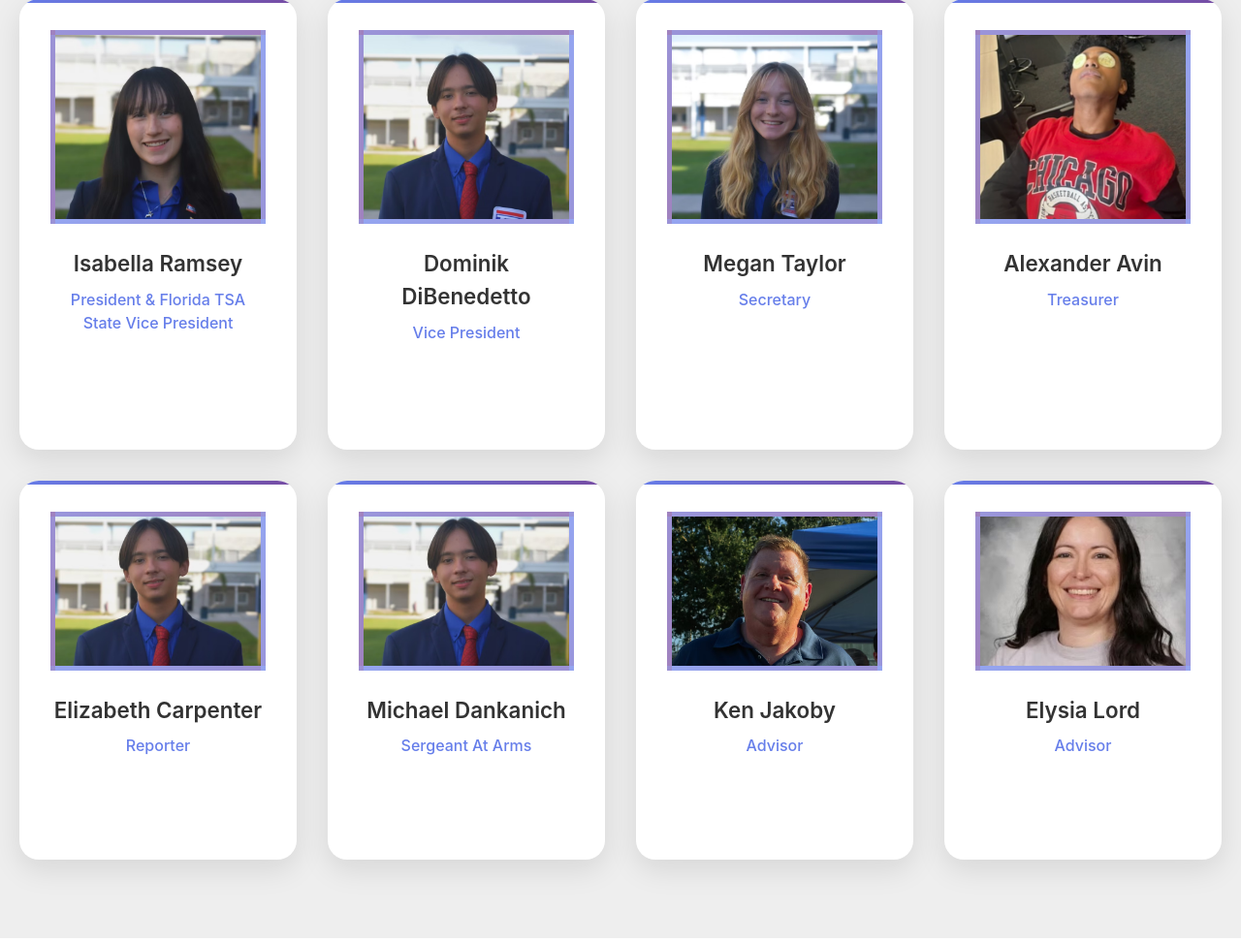
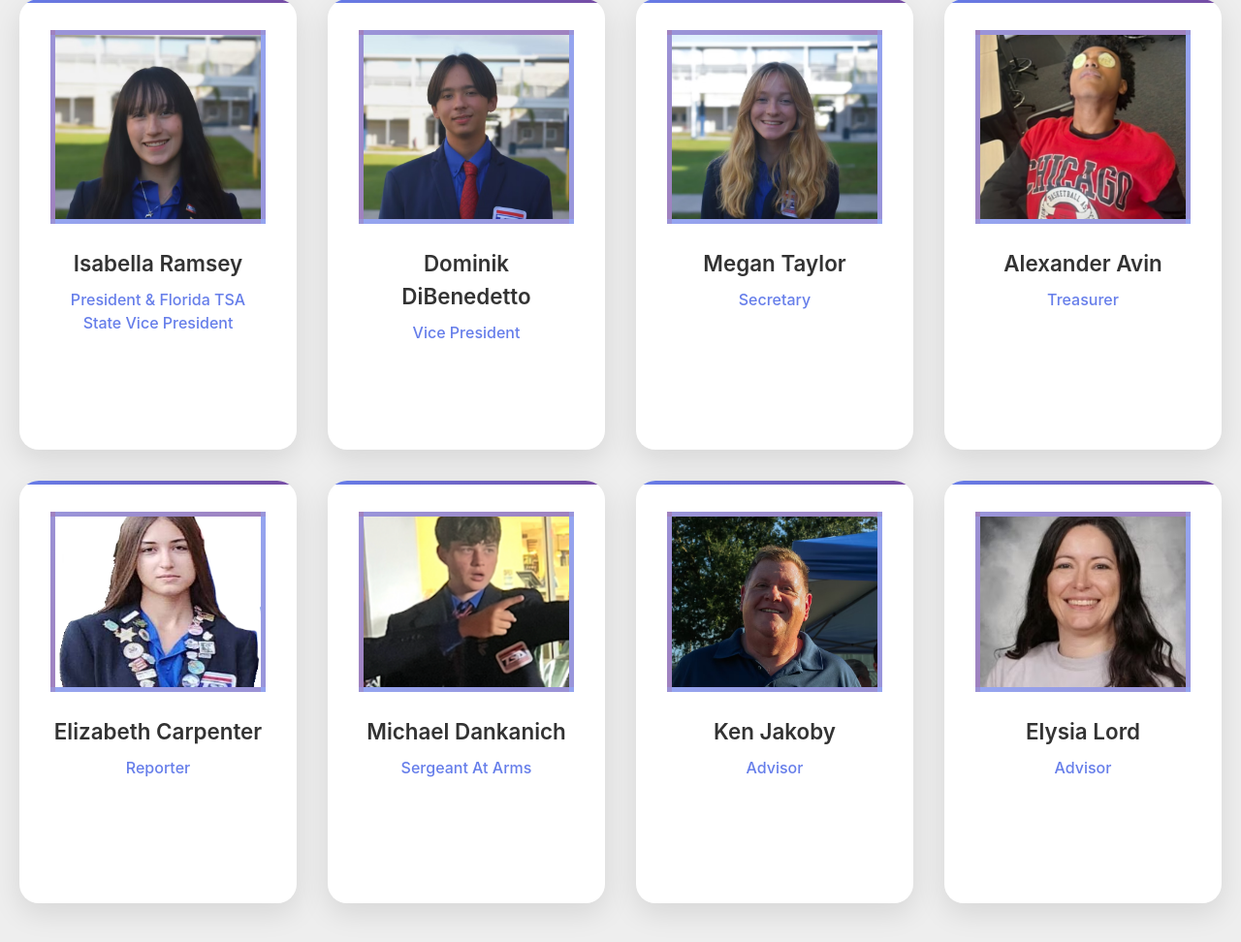
Before and after one commit to Dominik-DiBenedetto/nphs-tsa, a Django app: page / in a window 1280 px wide. Shown: the part 2957-3929 px from the top of the page at 97% size. Run offline with Django 5.2, Linux system fonts and the light colour scheme; parts of the project's set-up code (start-up, migrations or seed data) failed here and were passed over.

Commit message:
fixed and more pics

```diff
--- a/coresite/templates/index.html
+++ b/coresite/templates/index.html
@@ -167,14 +167,14 @@
 
                     <!-- officer Member 5 -->
                     <div class="officer-card">
-                        <img class="profile-image" src="{% static 'images/dom.avif' %}" />
+                        <img class="profile-image" src="{% static 'images/lizzie.png' %}" />
                         <h3 class="member-name">Elizabeth Carpenter</h3>
                         <p class="member-position">Reporter</p>
                     </div>
 
                     <!-- officer Member 6 -->
                     <div class="officer-card">
-                        <img class="profile-image" src="{% static 'images/dom.avif' %}" />
+                        <img class="profile-image" src="{% static 'images/mesha.png' %}" />
                         <h3 class="member-name">Michael Dankanich</h3>
                         <p class="member-position">Sergeant At Arms</p>
                     </div>
--- a/members/templates/members.html
+++ b/members/templates/members.html
@@ -19,6 +19,7 @@
     </head>
     <body>
         {% load mycomponents %}
+        {% load is_officer %}
         {% navbar "none" "Members" %}
         <div class="container">
             <div class="header">
```
Also changed, not shown: static/images/lizzie.png (added), static/images/mesha.jpg (added), static/images/mesha.png (added).
